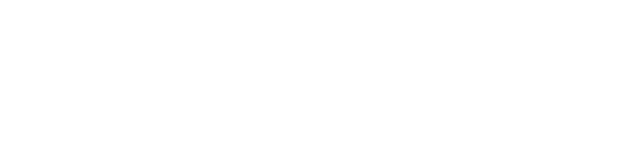
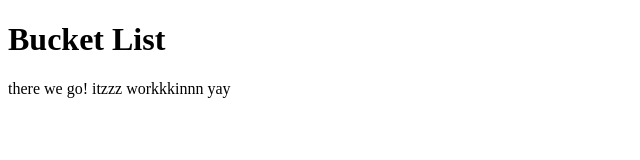
Before and after one commit to Lavanya-k25/web1, a plain HTML site: page index.html in a window 1280 px wide. Shown: the whole page, without its empty margins (0-640 px from the left). Drawn offline with Linux system fonts and the light colour scheme.

Commit message:
Added test HTML content

```diff
--- a/index.html
+++ b/index.html
@@ -3,9 +3,10 @@
 <head>
     <meta charset="UTF-8">
     <meta name="viewport" content="width=device-width, initial-scale=1.0">
-    <title>Document</title>
+    <title>Bucket List</title>
 </head>
 <body>
-
+    <h1>Bucket List</h1>
+    <p>there we go! itzzz workkkinnn yay</p>
 </body>
 </html>
```
